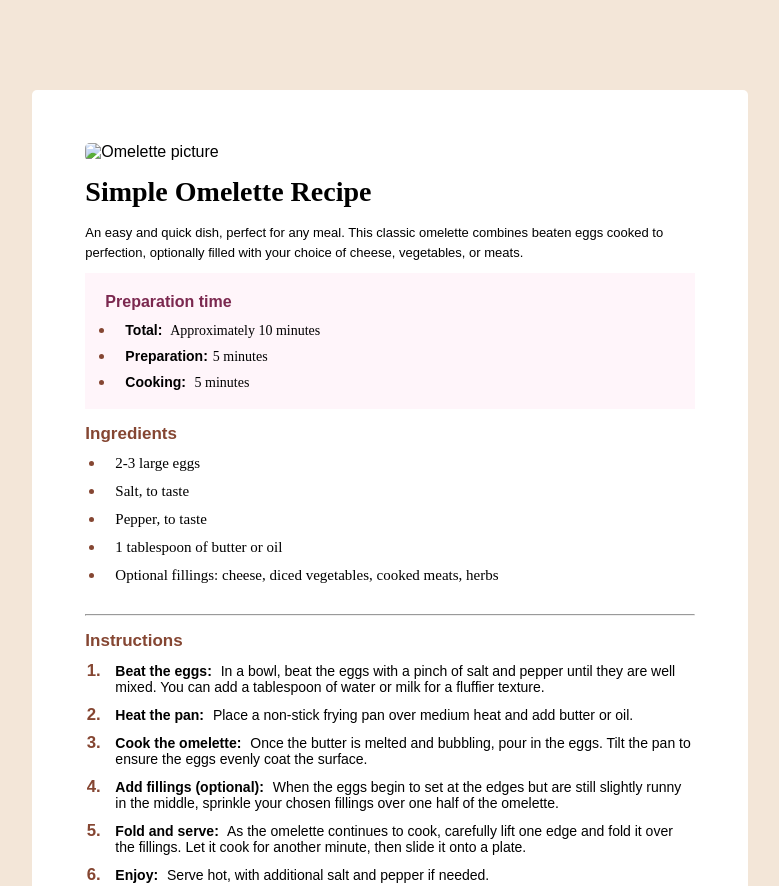
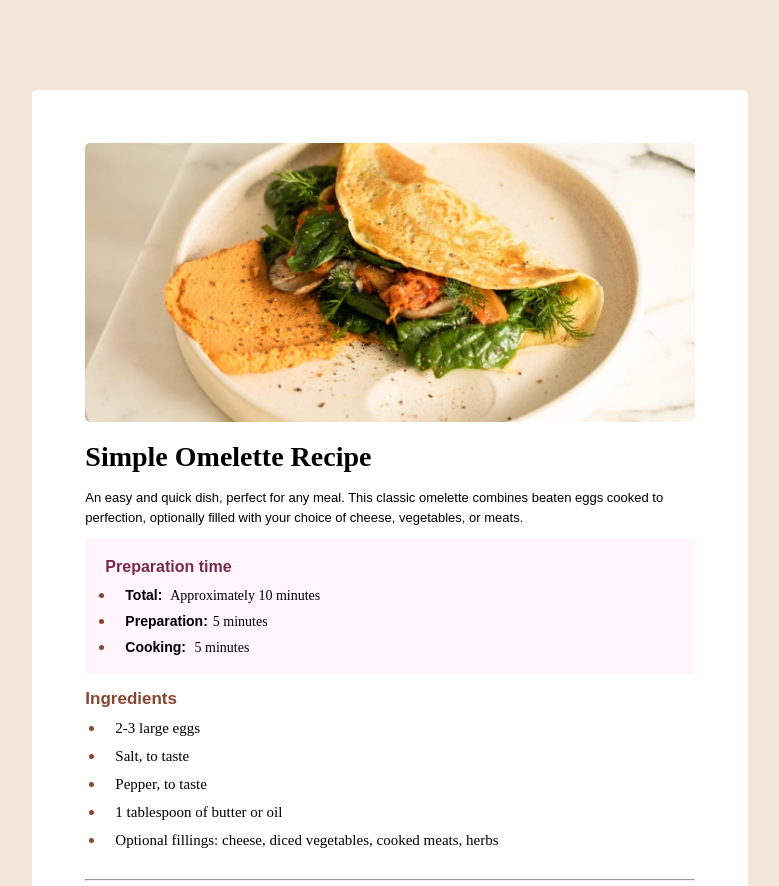
Before and after one commit to ashirafsuuna/Recipe-page-Html-and-Css, a plain HTML site: page index.html in a window 1280 px wide. Shown: the top 886 px of the page, without its empty margins (250-1029 px from the left). Drawn offline with Linux system fonts and the light colour scheme; a web font is replaced by a local one.

Commit message:
Add files via upload

```diff
--- a/index.html
+++ b/index.html
@@ -4,7 +4,7 @@
   <meta charset="UTF-8">
   <meta name="viewport" content="width=device-width, initial-scale=1.0"> <!-- displays site properly based on user's device -->
 
-  <link rel="icon" type="image/png" sizes="32x32" href="./assets/images/favicon-32x32.png">
+  <link rel="icon" type="image/png" sizes="32x32" href="favicon-32x32.png">
   <link rel="stylesheet" href="styles.css">
 
   <title>Frontend Mentor | Recipe page</title>
@@ -19,7 +19,7 @@
 
   <div class="wrapper">
     <div class="container">
-      <div class="img-div"><img src="./assets/images/image-omelette.jpeg" alt="Omelette picture"></div>
+      <div class="img-div"><img src="image-omelette.jpeg" alt="Omelette picture"></div>
     <div class="min-container">
 
       <h1 class="my-h1">Simple Omelette Recipe</h1>
```
Also changed, not shown: favicon-32x32.png (added), image-omelette.jpeg (added).
